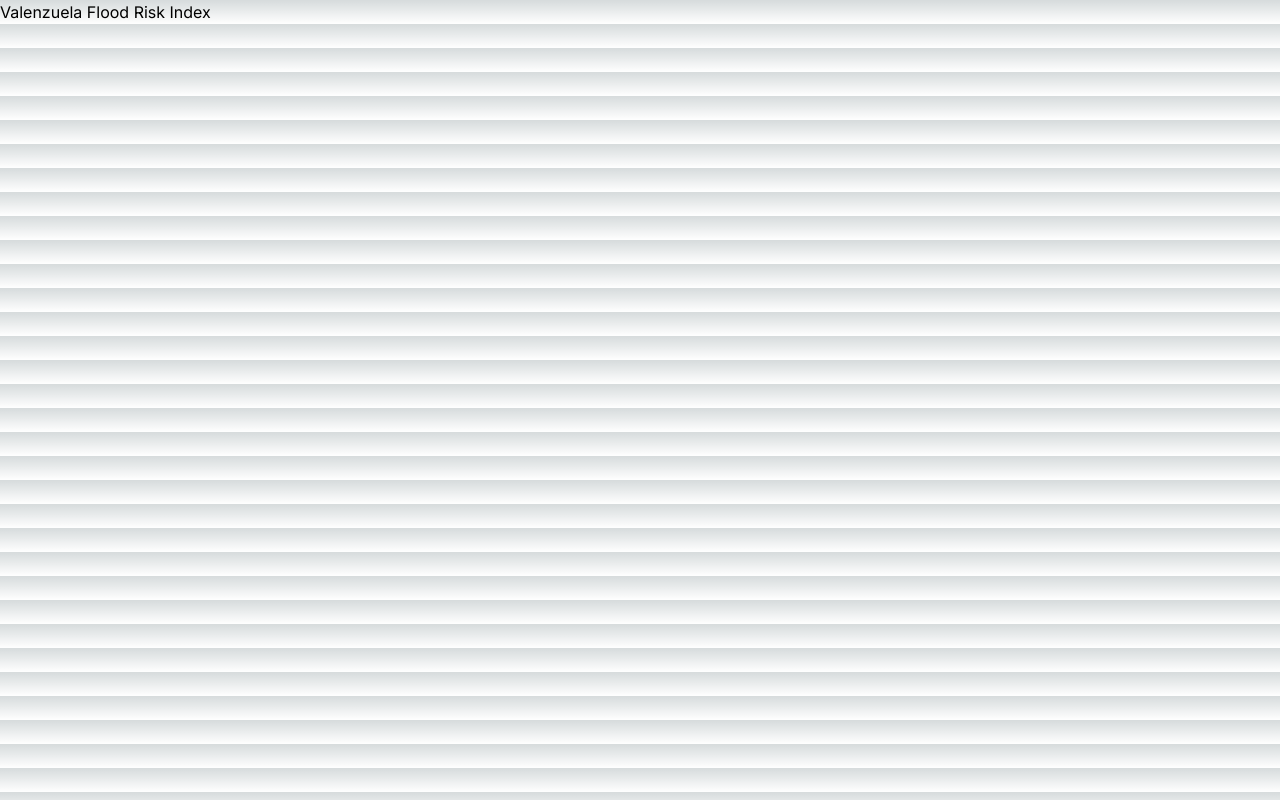
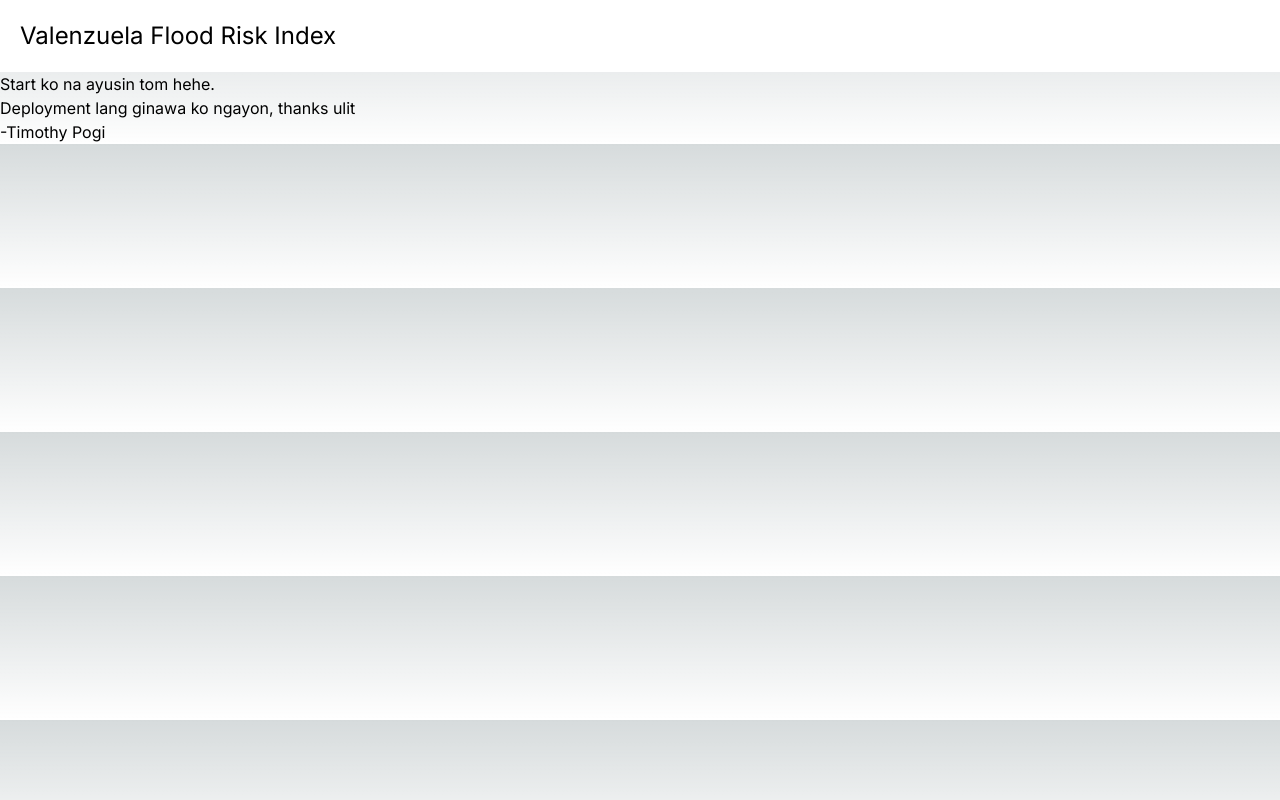
Before and after one commit to timothyjapolinario/V-FRI, a Next.js app: page / in a window 1280 px wide. Built offline with nearby package versions, Linux system fonts and the light colour scheme.

Commit message:
Add message to main page

```diff
--- a/app/MainContent.tsx
+++ b/app/MainContent.tsx
@@ -1,9 +1,12 @@
 const MainContent = () => {
   return (
     <main>
-      <div>
-        <h1>Valenzuela Flood Risk Index</h1>
-      </div>
+      <h1 className="w-full bg-white text-black p-5 text-2xl">
+        Valenzuela Flood Risk Index
+      </h1>
+      <p>Start ko na ayusin tom hehe.</p>
+      <p>Deployment lang ginawa ko ngayon, thanks ulit</p>
+      <p>-Timothy Pogi</p>
     </main>
   );
 };
```
